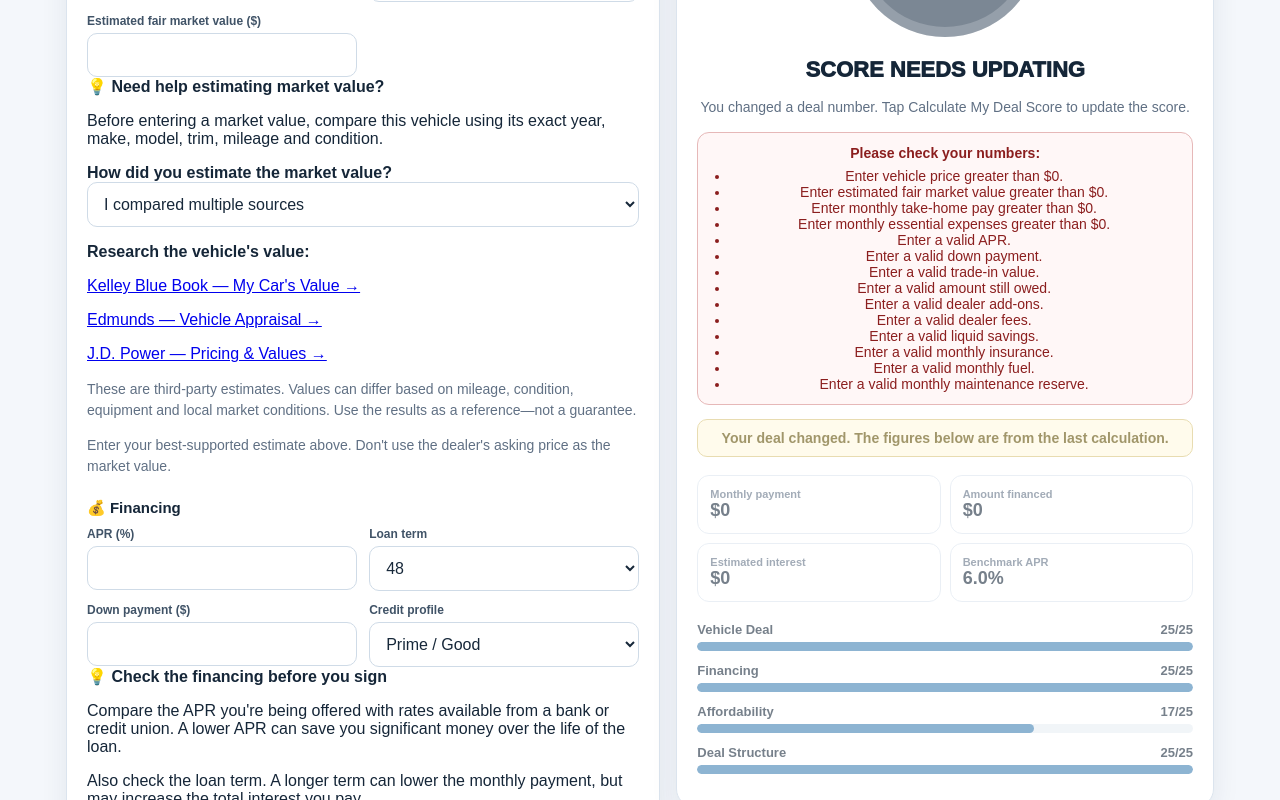
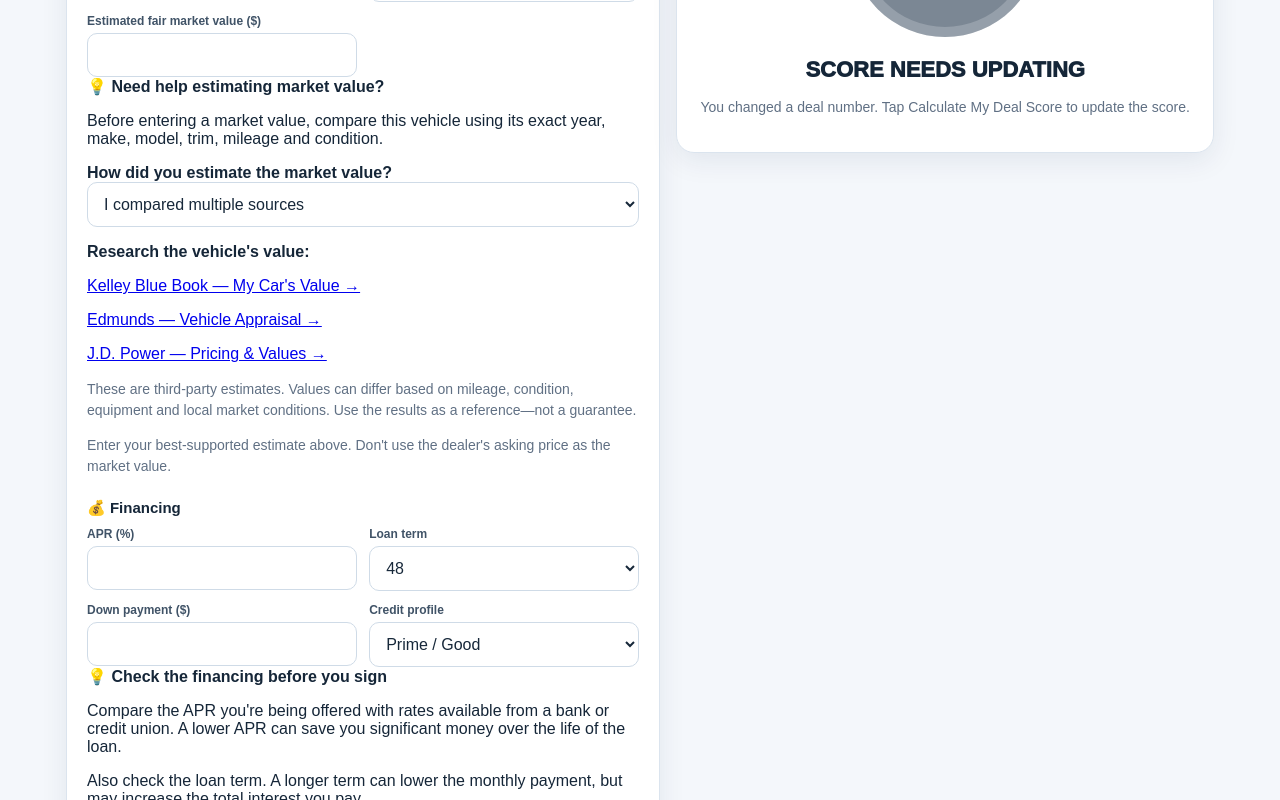
Before and after one commit to rmerrow1/dont-sign-this-yet, a Next.js app: page / in a window 1280 px wide. Shown: the part 600-1400 px from the top of the page. Built offline with nearby package versions, Linux system fonts and the light colour scheme.

Commit message:
Improve initial calculator validation UX
Added attempted state to track if calculation was attempted before validation.

```diff
--- a/app/page.js
+++ b/app/page.js
@@ -16,6 +16,7 @@ export default function Home() {
   const [form,setForm] = useState(initial);
   const [marketSource,setMarketSource] = useState("multiple");
   const [calculated,setCalculated] = useState(false);
+  const [attempted,setAttempted] = useState(false);
   const result = useMemo(()=>calculateDealScore(form),[form]);
 
   const validation = useMemo(() => {
@@ -57,7 +58,8 @@ export default function Home() {
   };
 
   const calculate=()=>{
-    if (validation.length) return;
+  setAttempted(true);
+  if (validation.length) return;
     setCalculated(true);
     document.getElementById("results")?.scrollIntoView({behavior:"smooth",block:"start"});
   };
@@ -405,14 +407,14 @@ const marketConfidence =
                 :"You changed a deal number. Tap Calculate My Deal Score to update the score."}
             </p>
 
-            {validation.length>0 &&
+            {attempted && validation.length>0 &&
               <div className="validation">
                 <b>Please check your numbers:</b>
                 <ul>{validation.map((e,i)=><li key={i}>{e}</li>)}</ul>
               </div>
             }
 
-            <div className={calculated ? "resultsData" : "resultsData stale"}>
+        <div className={calculated ? "resultsData" : "resultsData stale"} hidden={!calculated}>
               <div className="staleNotice">
                 Your deal changed. The figures below are from the last calculation.
               </div>
```
